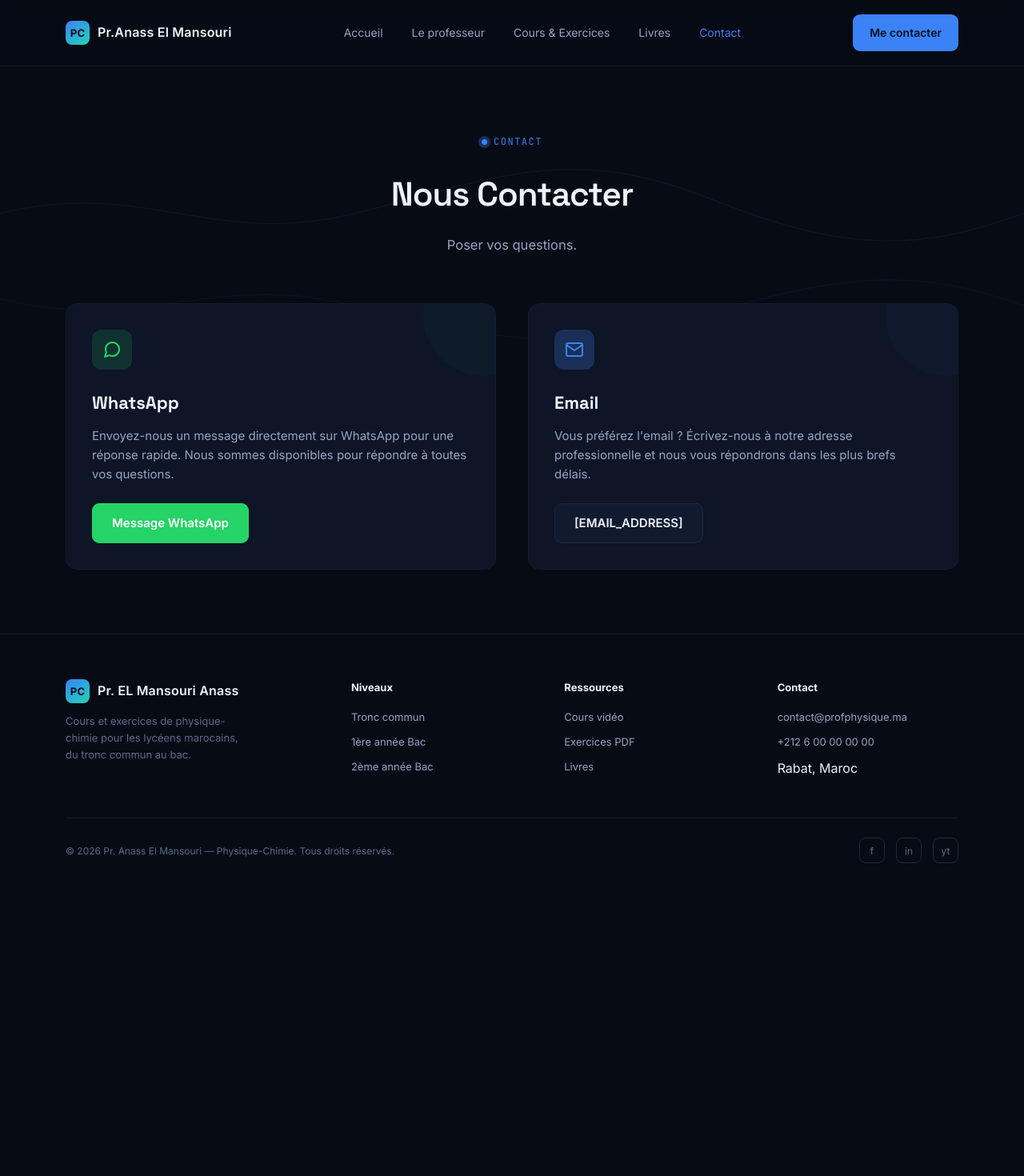
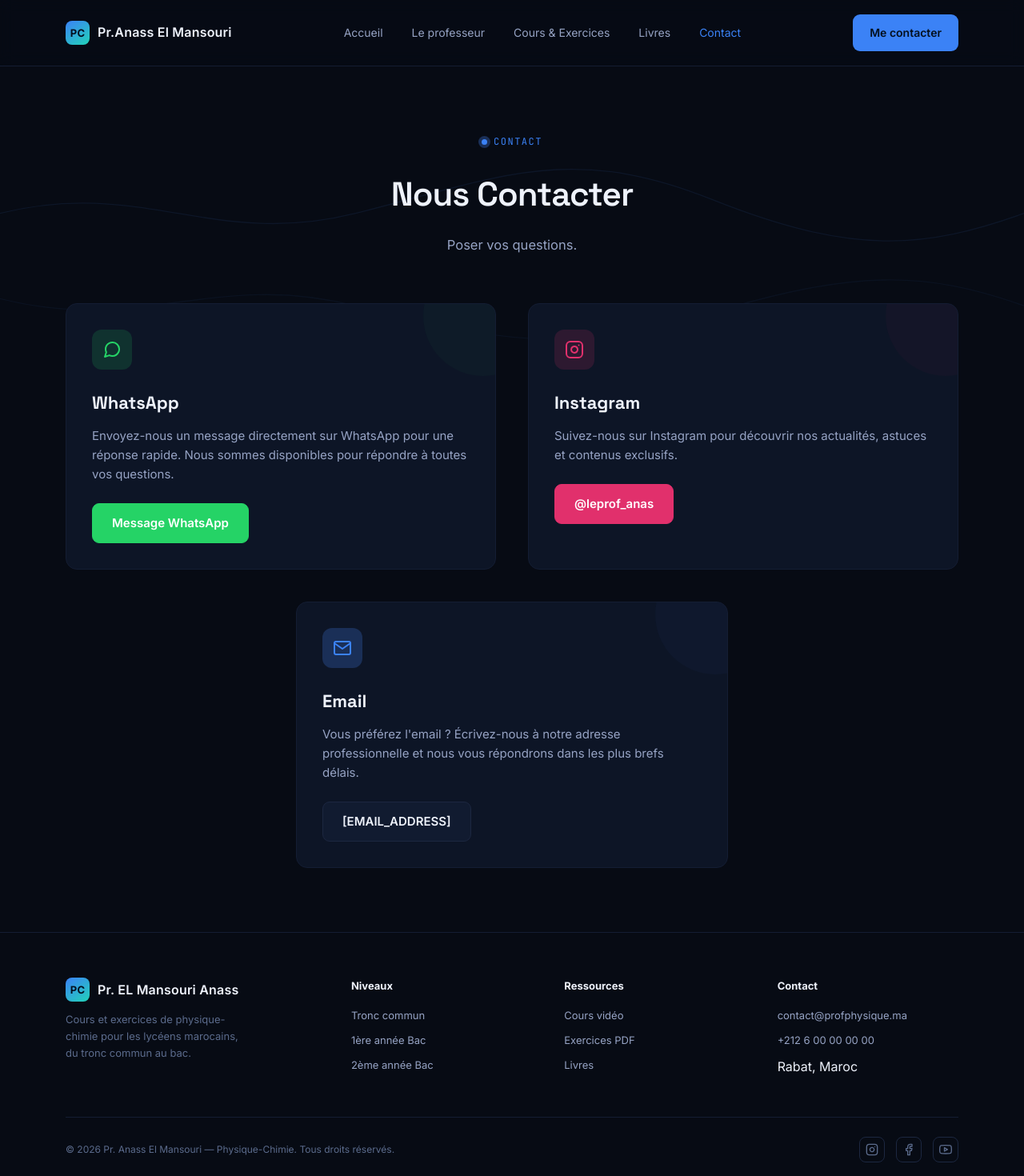
Before and after one commit to HamzaElmansouri-Pr/Pr-Phyisics, a Next.js app: page /contact in a window 1280 px wide. Shown: the top 1470 px of the page at 80% size. Before the commit the page ends 1107 px from the top, so only its background shows below. Built offline with nearby package versions, Linux system fonts and the light colour scheme.

Commit message:
Add Instagram Section in Contact & Custom Cards

```diff
--- a/app/(public)/contact/contact.module.css
+++ b/app/(public)/contact/contact.module.css
@@ -55,6 +55,13 @@
   }
 }
 
+.emailCard {
+  grid-column: 1 / -1;
+  max-width: 540px;
+  margin: 0 auto;
+  width: 100%;
+}
+
 .contactCard {
   background: var(--surface);
   border: 1px solid var(--border-soft);
@@ -86,6 +93,10 @@
   background: #25D366;
 }
 
+.contactCard.instagramCard::after {
+  background: #E1306C;
+}
+
 .iconWrap {
   width: 50px;
   height: 50px;
@@ -101,6 +112,11 @@
 .whatsappCard .iconWrap {
   background: rgba(37, 211, 102, 0.15);
   color: #25D366;
+}
+
+.instagramCard .iconWrap {
+  background: rgba(225, 48, 108, 0.15);
+  color: #E1306C;
 }
 
 .contactCard h2 {
@@ -145,6 +161,17 @@
   background: var(--blue);
   color: #04101f;
   border-color: var(--blue);
+}
+
+.instagramCard .linkBtn {
+  background: #E1306C;
+  color: #fff;
+  border-color: #E1306C;
+}
+
+.instagramCard .linkBtn:hover {
+  background: #C13584;
+  border-color: #C13584;
 }
 
 .centersSection {
--- a/app/(public)/contact/page.tsx
+++ b/app/(public)/contact/page.tsx
@@ -23,9 +23,24 @@ export default function ContactPage() {
           </a>
         </div>
 
+        <div className={`${styles.contactCard} ${styles.instagramCard}`}>
+          <div className={styles.iconWrap}>
+            <svg xmlns="http://www.w3.org/2000/svg" width="24" height="24" viewBox="0 0 24 24" fill="none" stroke="currentColor" strokeWidth="2" strokeLinecap="round" strokeLinejoin="round">
+              <rect x="2" y="2" width="20" height="20" rx="5" ry="5"></rect>
+              <path d="M16 11.37A4 4 0 1 1 12.63 8 4 4 0 0 1 16 11.37z"></path>
+              <line x1="17.5" y1="6.5" x2="17.51" y2="6.5"></line>
+            </svg>
+          </div>
+          <h2>Instagram</h2>
+          <p>Suivez-nous sur Instagram pour découvrir nos actualités, astuces et contenus exclusifs.</p>
+          <a href="https://www.instagram.com/leprof_anas/" target="_blank" rel="noopener noreferrer" className={styles.linkBtn}>
+            @leprof_anas
+          </a>
+        </div>
+
         <div className={`${styles.contactCard} ${styles.emailCard}`}>
           <div className={styles.iconWrap}>
-            <svg xmlns="http://www.w3.org/-2000/svg" width="24" height="24" viewBox="0 0 24 24" fill="none" stroke="currentColor" strokeWidth="2" strokeLinecap="round" strokeLinejoin="round">
+            <svg xmlns="http://www.w3.org/2000/svg" width="24" height="24" viewBox="0 0 24 24" fill="none" stroke="currentColor" strokeWidth="2" strokeLinecap="round" strokeLinejoin="round">
               <path d="M4 4h16c1.1 0 2 .9 2 2v12c0 1.1-.9 2-2 2H4c-1.1 0-2-.9-2-2V6c0-1.1.9-2 2-2z"></path>
               <polyline points="22,6 12,13 2,6"></polyline>
             </svg>
--- a/components/Footer.tsx
+++ b/components/Footer.tsx
@@ -37,7 +37,24 @@ export default function Footer() {
         <div className="foot-bottom">
           <span>© 2026 Pr. Anass El Mansouri — Physique-Chimie. Tous droits réservés.</span>
           <div className="socials">
-            <a href="#">f</a><a href="#">in</a><a href="#">yt</a>
+            <a href="https://instagram.com/profphysique.ma" target="_blank" rel="noopener noreferrer" title="Instagram">
+              <svg xmlns="http://www.w3.org/2000/svg" width="16" height="16" viewBox="0 0 24 24" fill="none" stroke="currentColor" strokeWidth="2" strokeLinecap="round" strokeLinejoin="round">
+                <rect x="2" y="2" width="20" height="20" rx="5" ry="5"></rect>
+                <path d="M16 11.37A4 4 0 1 1 12.63 8 4 4 0 0 1 16 11.37z"></path>
+                <line x1="17.5" y1="6.5" x2="17.51" y2="6.5"></line>
+              </svg>
+            </a>
+            <a href="#" title="Facebook">
+              <svg xmlns="http://www.w3.org/2000/svg" width="16" height="16" viewBox="0 0 24 24" fill="none" stroke="currentColor" strokeWidth="2" strokeLinecap="round" strokeLinejoin="round">
+                <path d="M18 2h-3a5 5 0 0 0-5 5v3H7v4h3v8h4v-8h3l1-4h-4V7a1 1 0 0 1 1-1h3z"></path>
+              </svg>
+            </a>
+            <a href="#" title="YouTube">
+              <svg xmlns="http://www.w3.org/2000/svg" width="16" height="16" viewBox="0 0 24 24" fill="none" stroke="currentColor" strokeWidth="2" strokeLinecap="round" strokeLinejoin="round">
+                <path d="M22.54 6.42a2.78 2.78 0 0 0-1.94-2C18.88 4 12 4 12 4s-6.88 0-8.6.46a2.78 2.78 0 0 0-1.94 2A29 29 0 0 0 1 11.75a29 29 0 0 0 .46 5.33A2.78 2.78 0 0 0 3.4 19c1.72.46 8.6.46 8.6.46s6.88 0 8.6-.46a2.78 2.78 0 0 0 1.94-2 29 29 0 0 0 .46-5.25 29 29 0 0 0-.46-5.33z"></path>
+                <polygon points="9.75 15.02 15.5 11.75 9.75 8.48 9.75 15.02"></polygon>
+              </svg>
+            </a>
           </div>
         </div>
       </div>
```
Also changed, not shown: app/(public)/page.tsx (+7 -0 lines).
